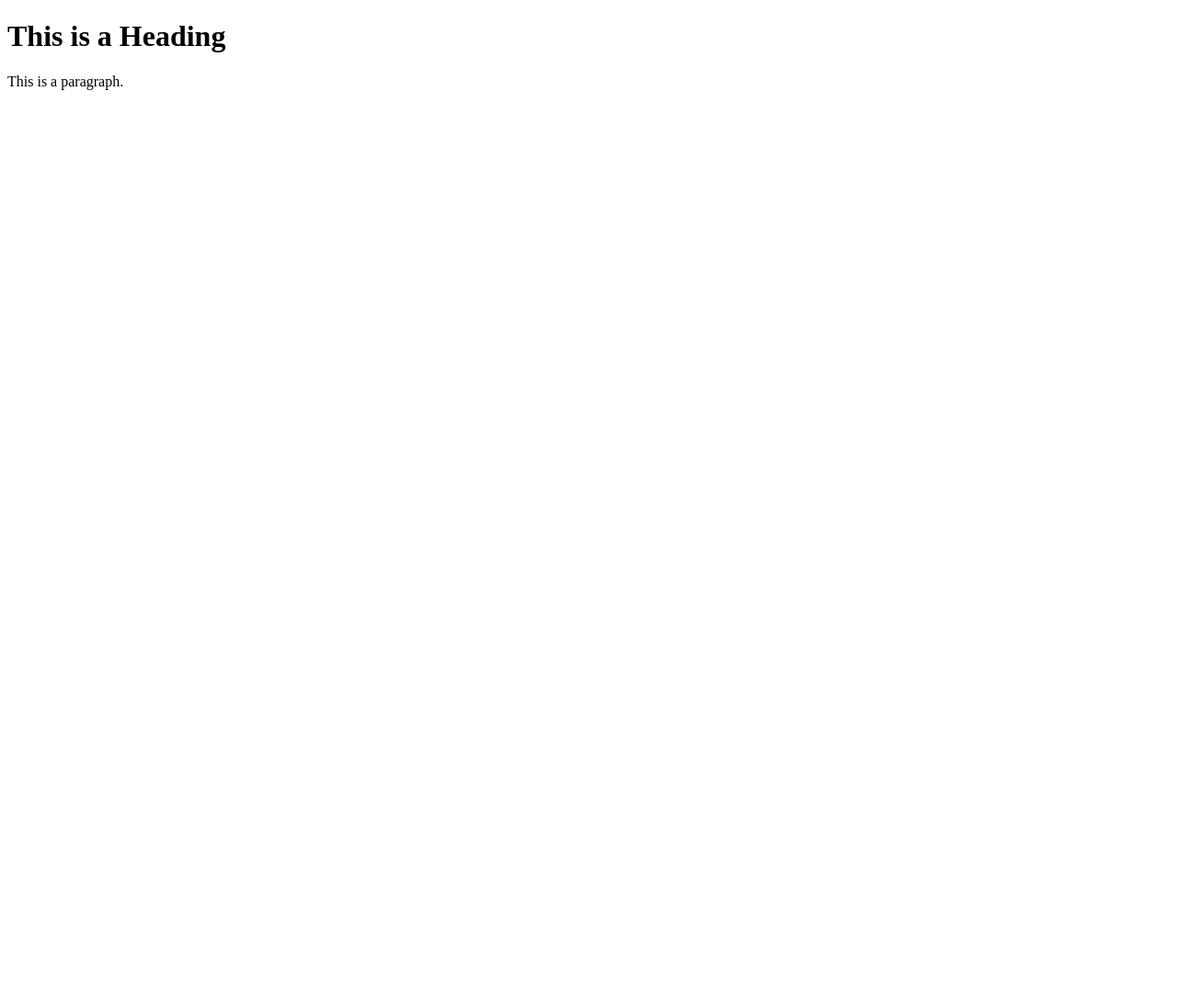
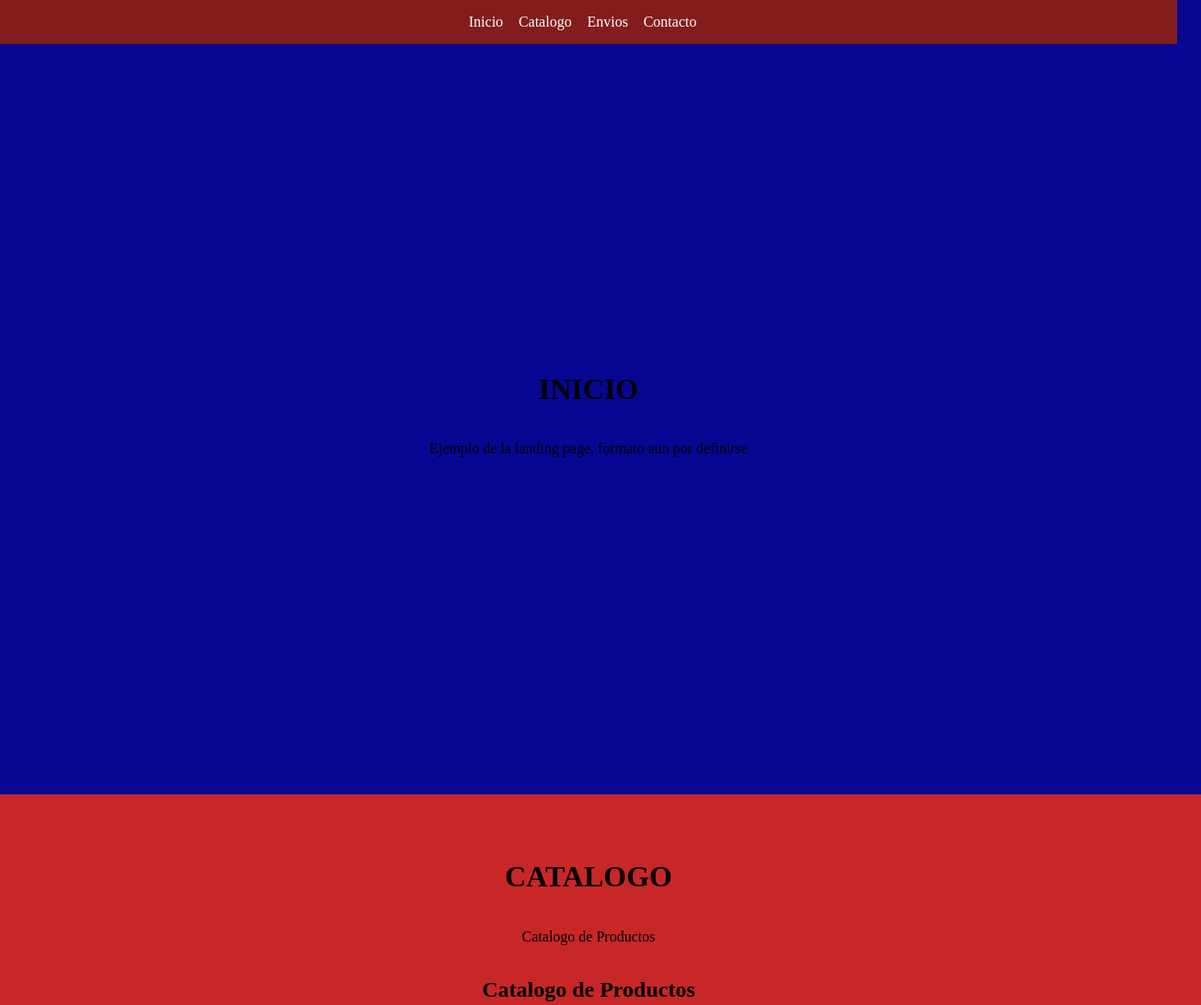
Before and after one commit to Marco-Ruvalcaba/ecommerce, a plain HTML site: page index.html in a window 1280 px wide. Shown: the top 1093 px of the page at 92% size, 1306 px wide, since content can reach past the window. Before the commit the page ends 800 px from the top, so only its background shows below. Drawn offline with Linux system fonts and the light colour scheme.

Commit message:
Basic Page structure and basic styles

```diff
--- a/index.html
+++ b/index.html
@@ -1,12 +1,58 @@
 <!DOCTYPE html>
 <html>
-<head>
-<title>Page Title</title>
-</head>
-<body>
+    <head>
+        <title>Molly Tienda de Juguetes</title>
 
-<h1>This is a Heading</h1>
-<p>This is a paragraph.</p>
+        <link rel="stylesheet" href="styles.css">
+    </head>
 
-</body>
+    <body class="StandardAlign">
+        <!-- PART 0 -->
+        <!-- Navigation Menu  -->
+        <div class="StandardAlign ContainerNavigationMenu">
+            <nav>
+                <a href="#LandingPage">Inicio</a>
+                <a href="#Catalogue">Catalogo</a>
+                <a href="#Shipping">Envios</a>
+                <a href="#Footer">Contacto</a>
+            </nav>
+        </div>
+
+        <!-- PART 1 -->
+        <!-- LANDING PAGE  -->
+        <div id="LandingPage" class="StandardAlign ContainerStandard ContainerLandingPage">
+            <h1>INICIO</h1>
+            <p>Ejemplo de la landing page, formato aun por definirse</p>
+        </div>
+
+        <!-- PARTE 2 -->
+        <!-- TIENDA CON ARTICULOS  -->
+        <div id="Catalogue" class="StandardAlign ContainerStandard">
+            <h1>CATALOGO</h1>
+            <p>Catalogo de Productos</p>
+            <h2>Catalogo de Productos</h2>
+            <img src="images\Test1.png" alt="Girl in a jacket" width="500" height="600">
+        </div>
+
+        <!-- PARTE 3 -->
+        <!-- ENVIOS  -->
+        <div id="Shipping" class="StandardAlign ContainerStandard ContainerShipping">
+            <h2>HTML Image</h2>
+            <img src="images\Test1.png" alt="Girl in a jacket" width="500" height="600">
+        </div>
+
+        <!-- PARTE 4 -->
+        <!-- PIE DE PAGINA  -->
+        <div id="Footer" class="StandardAlign ContainerStandard ContainerFooter">
+            <h2>HTML Image</h2>
+            <img src="images\Test1.png" alt="Girl in a jacket" width="500" height="600">
+        </div>
+
+    </body>
 </html>
+
+<!-- MENU DE INICIO
+1 - Crear y Agregar Logo
+2 - Seleccionar fuentes
+3 - Definir comportamiento del hover en el menu
+-->
--- /dev/null
+++ b/styles.css
@@ -0,0 +1,112 @@
+html{
+    scroll-behavior: smooth; /*SMOOTH SCROLL*/
+}
+::-webkit-scrollbar {
+    display: none;
+}
+body{
+    margin: 0;
+    padding: 0;
+    overflow-x: hidden;
+    background: #c82727;
+}
+
+/*----------------------------------------------------------------------------------------------------*/
+/* STANDARD STYLES FOR THE WHOLE DOCUMENT */
+.StandardAlign {
+    display: flex;
+    flex-direction: column;
+    align-items: center;
+    justify-content: center;
+}
+
+.ContainerStandard {
+    width: 100vw;
+    height: 100vh;
+    padding: 6vh 2vw 2vh 2vw;
+}
+/*----------------------------------------------------------------------------------------------------*/
+
+/*----------------------------------------------------------------------------------------------------*/
+/* NAVIGATION MENU*/
+.ContainerNavigationMenu{
+    width: 100vw;
+    height: 6vh;
+
+    position: fixed;
+    left: 0;
+    top: 0;
+    z-index: 100;
+
+    background: transparent;
+    background: #831d1d;
+    overflow: hidden;
+}
+
+/*----------------------------------------------------------------------------------------------------*/
+.header{        /* MENU DE NAVEGACION - HEADER*/
+    /* TAMAÑO */
+    width: 100%;
+    height: 6vh;
+    padding: 0;
+
+    /* POSICION */
+
+}
+
+nav{
+    width: 100%;
+    padding: 0 20px;
+
+    background: transparent;
+
+    font-family: Futura-Light;
+    text-align: center;
+}
+nav > a{
+    color: #fff;
+    text-decoration: none;
+    margin-right: 1vw;
+    font-size: 2vh;
+}
+nav a:hover{
+    color: rgb(82, 74, 197);
+    text-decoration: none;
+    margin-right: 1.5vw;
+    font-size: 2.5vh;
+}
+/*----------------------------------------------------------------------------------------------------*/
+
+/*----------------------------------------------------------------------------------------------------*/
+/* LANDING PAGE */
+.ContainerLandingPage {
+
+    background: #070793;
+}
+/*----------------------------------------------------------------------------------------------------*/
+
+
+/*----------------------------------------------------------------------------------------------------*/
+/* CATALOGUE */
+.ContainerCatalogue {
+
+    background: #07931e;
+}
+/*----------------------------------------------------------------------------------------------------*/
+
+
+/*----------------------------------------------------------------------------------------------------*/
+/* SHIPPING */
+.ContainerShipping {
+
+    background: #934d07;
+}
+/*----------------------------------------------------------------------------------------------------*/
+
+/*----------------------------------------------------------------------------------------------------*/
+/* FOOTER */
+.ContainerFooter {
+
+    background: #8a0793;
+}
+/*----------------------------------------------------------------------------------------------------*/
```
Also changed, not shown: images/Test1.png (added).
